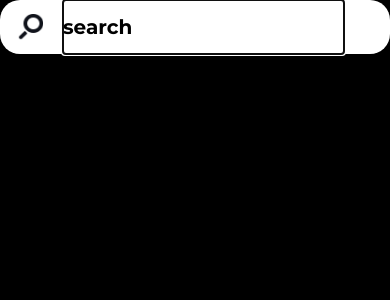
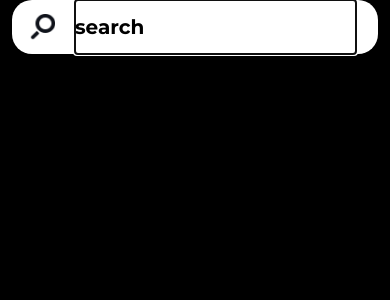
Before and after one commit to Falconrazik/workshop, a React Native app: screen / in a window 390 px wide. Both pictures are taken after a click on the element 353 px from the left and 25 px from the top of the page. Shown: the top 300 px of the page. Built offline with nearby package versions, Linux system fonts and the light colour scheme.

Commit message:
safeareaview -> view

```diff
--- a/components/searchModal.js
+++ b/components/searchModal.js
@@ -21,7 +21,7 @@ export default function SearchModal ({onSearch, route, navigation}) {
     // TODO: depending on type render different search recs idk
 
     return (
-        <SafeAreaView style={styles.container}>
+        <View style={styles.container}>
             <View style={styles.searchContainer} >
                 <Image style={styles.searchIcon} source={require("../assets/icons/search_black.png")}/>
                 <TextInput
@@ -37,7 +37,7 @@ export default function SearchModal ({onSearch, route, navigation}) {
                     autoCapitalize="none"
                 />
             </View>
-        </SafeAreaView>
+        </View>
     );
 };
 
```
